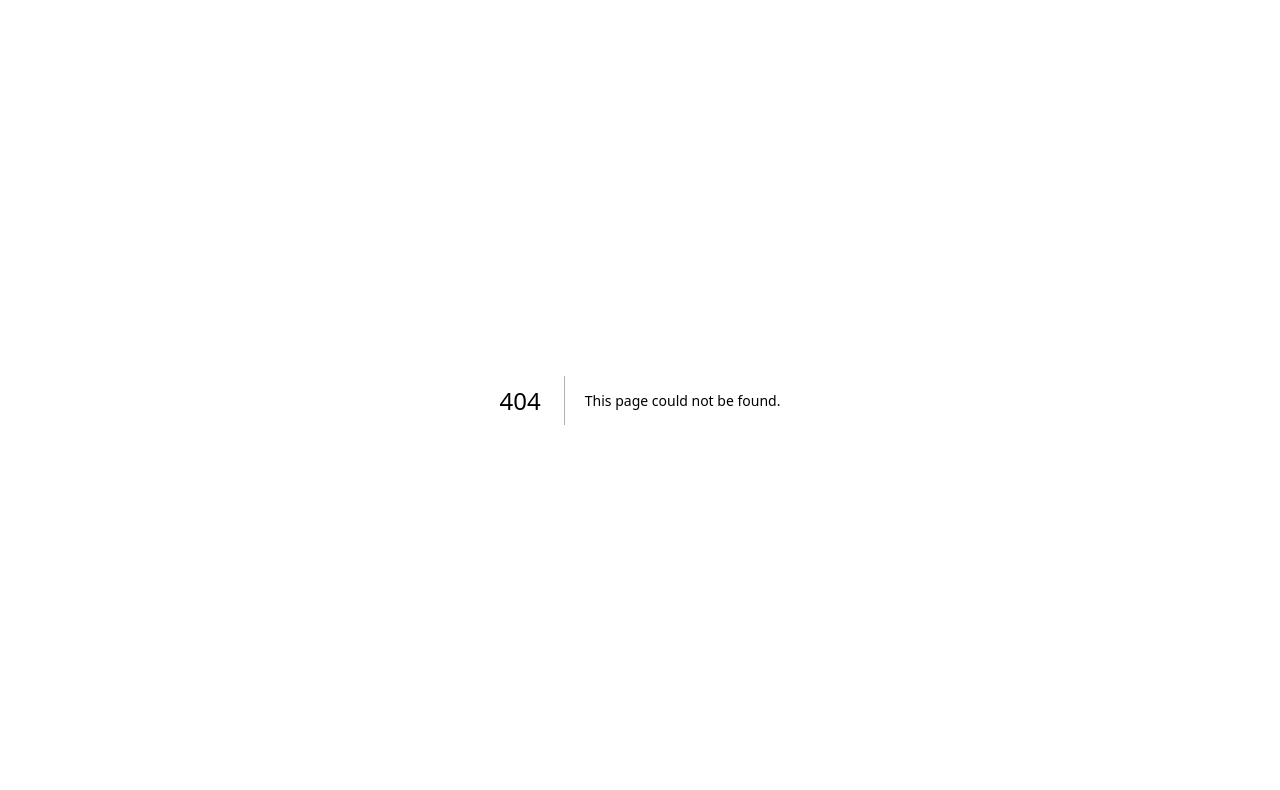
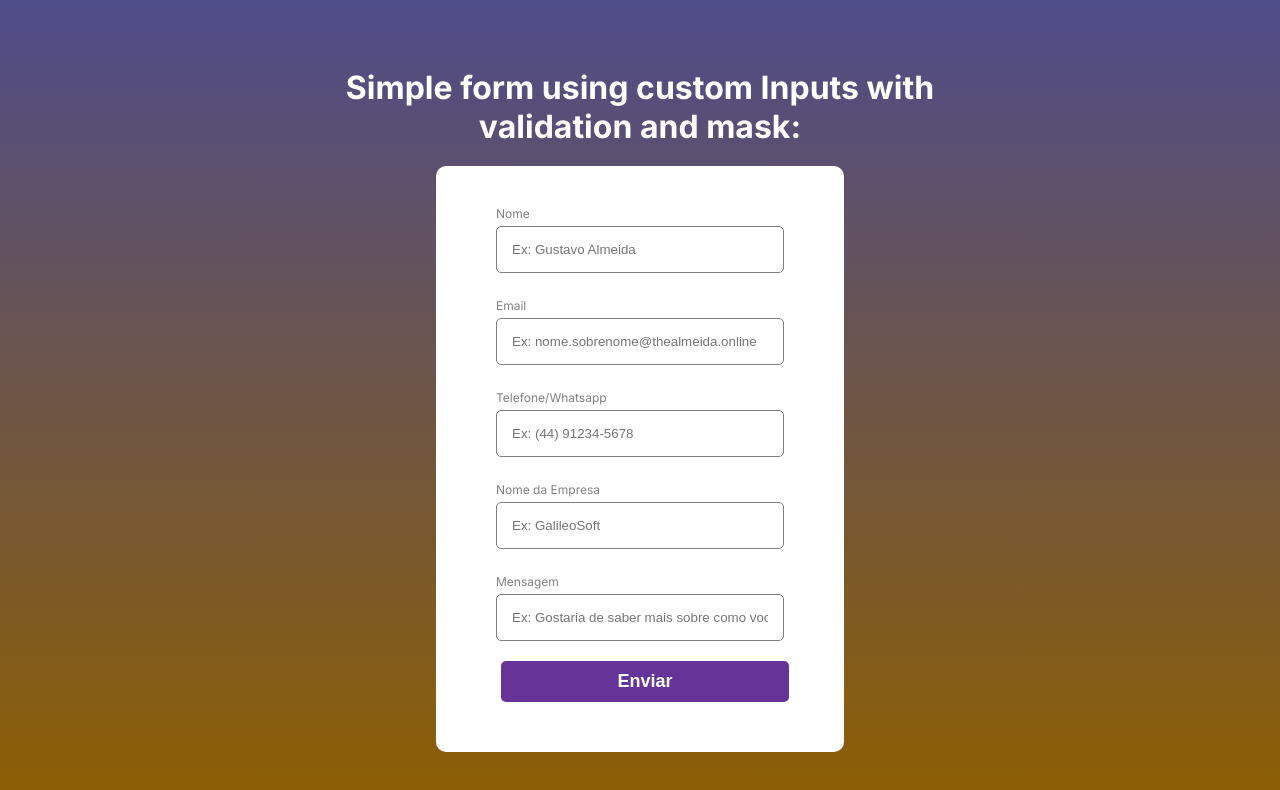
Before and after one commit to the-almeida/next-components, a Next.js app: page /form in a window 1280 px wide. Before the commit this address had no page. Shown: the top 790 px of the page. Built offline with nearby package versions, Linux system fonts and the light colour scheme.

Commit message:
feat: project structure + input acessibility

```diff
--- /dev/null
+++ b/app/form/form.module.css
@@ -0,0 +1,38 @@
+.formContainer {
+    display: flex;
+    flex-direction: column;
+    align-items: center;
+    justify-content: center;
+    min-height: 100vh;
+    background: linear-gradient(rgba(4, 0, 89, 0.7), rgb(141, 95, 2));
+}
+
+.formContainer h1 {
+    width: 50%;
+    margin: 20px auto;
+    color: white;
+    text-align: center;
+}
+
+.form {
+    background-color: white;
+    padding: 20px 60px;
+    border-radius: 10px;
+}
+
+.form button{
+    color: white;
+    background-color: rebeccapurple;
+
+    font-size: 1.125rem;
+    font-weight: bold;
+
+    width: 100%;
+    padding: 10px;
+    margin: 15px 5px 30px;
+
+    border: none;
+    border-radius: 5px;
+
+    cursor: pointer;
+}
--- /dev/null
+++ b/app/form/page.tsx
@@ -0,0 +1,100 @@
+'use client'
+
+import Input from '@/components/Form/Input'
+import {v4 as uuidV4} from 'uuid'
+import { useState } from 'react'
+
+import styles from './form.module.css'
+
+interface FormValues {
+  fullName: string;
+  email: string;
+  phoneNumber: string;
+  companyName: string;
+  message: string;
+}
+
+export default function Form() {
+  const [formValues, setFormValues] = useState<FormValues>({
+    fullName: "",
+    email: "",
+    phoneNumber: "",
+    companyName: "",
+    message: ""
+  })
+
+  const inputs = [
+    {
+      id: "1",
+      name: "fullName",
+      type: "text",
+      placeholder: "Ex: Gustavo Almeida",
+      label: "Nome",
+      errorMessage: "O nome deve ter entre 3-16 caracteres e não deve incluir caracteres especiais.",
+      pattern: "^[A-Za-z ]{3,16}$",
+      required: true
+    },
+    {
+      id: "2",
+      name: "email",
+      type: "email",
+      placeholder: "Ex: nome.sobrenome@thealmeida.online",
+      label: "Email",
+      errorMessage: "Deve ser um email válido.",
+      required: true
+    },
+    {
+      id: "3",
+      name: "phoneNumber",
+      type: "text",
+      placeholder: "Ex: (44) 91234-5678",
+      label: "Telefone/Whatsapp",
+      errorMessage: "O telefone deve ter entre 10-21 caracteres. Lembre-se de adicionar o DDD, ex: 44 9 9977-6655",
+      pattern: "^[0-9\-\+() ]{10,25}$",
+      required: true
+    },
+    {
+      id: "4",
+      name: "companyName",
+      type: "text",
+      placeholder: "Ex: GalileoSoft",
+      label: "Nome da Empresa",
+      errorMessage: "O nome da empresa deve ter entre 3-16 caracteres."
+    },
+    {
+      id: "5",
+      name: "message",
+      type: "text",
+      placeholder: "Ex: Gostaria de saber mais sobre como vocês trabalham",
+      label: "Mensagem"
+    },
+  ]
+
+  const handleSubmit = (e: React.FormEvent<HTMLFormElement>) =>{
+    e.preventDefault()
+  }
+
+  const onChange = (e: React.ChangeEvent<HTMLInputElement>) => {
+    setFormValues({...formValues, [e.target.name]: e.target.value})
+  }
+
+
+  return (
+    <main className={styles.formContainer}>
+      <h1>Simple form using custom Inputs with validation and mask:</h1>
+      <form className={styles.form} onSubmit={handleSubmit}>
+        {
+          inputs.map((input) => (
+            <Input
+              key={input.id}
+              {...input}
+              value={formValues[input.name as keyof FormValues]}
+              onChange={onChange}
+            />
+          ))
+        }
+        <button type="submit">Enviar</button>
+      </form>
+    </main>
+  )
+}
--- a/components/Form/Input.tsx
+++ b/components/Form/Input.tsx
@@ -5,7 +5,7 @@ import styles from './input.module.css';
 
 interface InputProps extends React.InputHTMLAttributes<HTMLInputElement> {
     label: string,
-    errorMessage: string,
+    errorMessage?: string,
 }
 
 
@@ -19,7 +19,7 @@ const Input = (props: InputProps) => {
 
     return (
         <div className={styles.inputContainer}>
-            <label htmlFor={id} >{label}</label>
+            <label htmlFor={id}>{label}</label>
             <input
                 id={id}
                 onChange={onChange}
```
Also changed, not shown: app/home.module.css (+2 -25 lines), app/page.tsx (+2 -77 lines).
